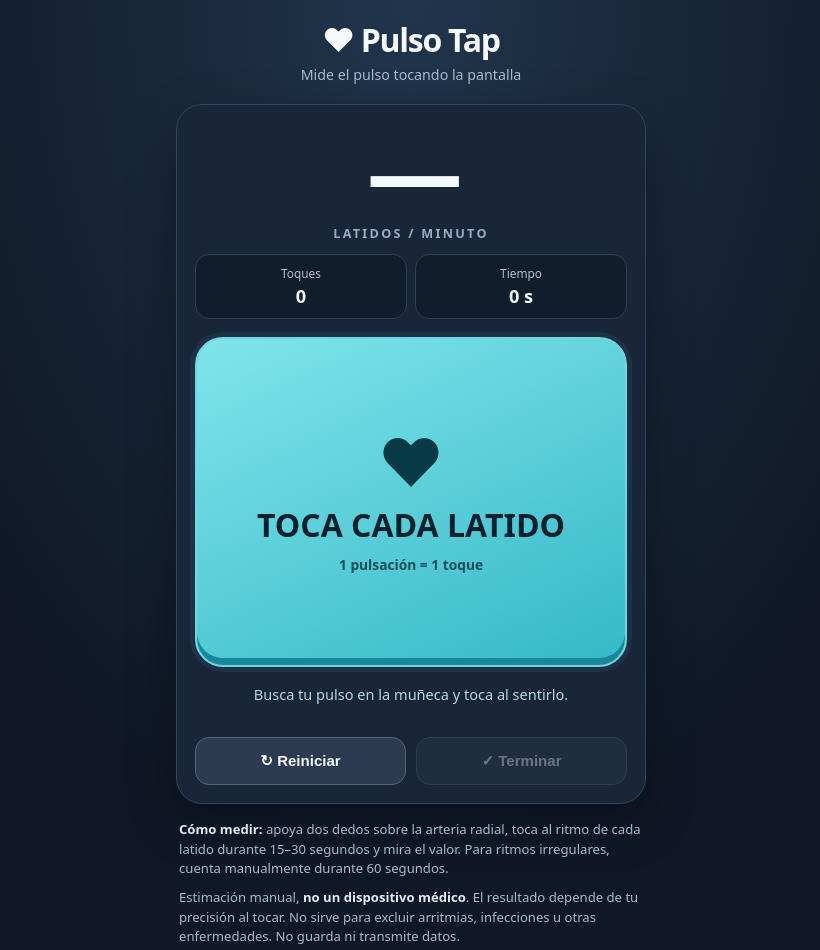
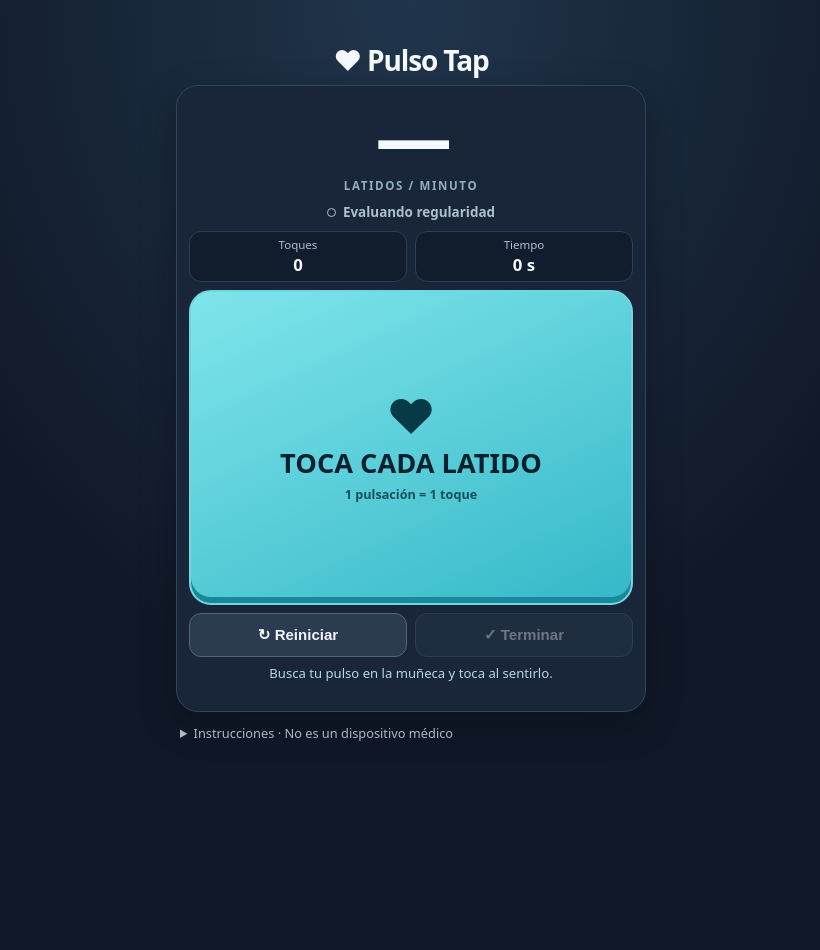
Before and after one commit to username498375/pulso-tap, a plain HTML site: page index.html in a window 1280 px wide. Shown: the whole page, without its empty margins (229-1049 px from the left). After the commit the page ends 800 px from the top, so only its background shows below. Drawn offline with Linux system fonts and the light colour scheme.

Commit message:
Compactar interfaz, mostrar regularidad y aislar cache PWA

```diff
--- a/index.html
+++ b/index.html
@@ -11,47 +11,53 @@
   <style>
     :root { color-scheme: dark; font-family: system-ui, -apple-system, BlinkMacSystemFont, "Segoe UI", sans-serif; background: #101827; color: #f5f8fd; }
     *, *::before, *::after { box-sizing: border-box; }
-    html, body { min-height: 100%; margin: 0; }
-    body { display: grid; place-items: center; padding: max(18px, env(safe-area-inset-top)) 16px max(26px, env(safe-area-inset-bottom)); background: radial-gradient(ellipse at top, #20354c 0%, #101827 62%); }
+    html, body { margin: 0; }
+    body { min-height: 100vh; min-height: 100dvh; display: flex; justify-content: center; align-items: center; padding: max(10px, env(safe-area-inset-top)) max(12px, env(safe-area-inset-right)) max(10px, env(safe-area-inset-bottom)) max(12px, env(safe-area-inset-left)); background: radial-gradient(ellipse at top, #20354c 0%, #101827 62%); }
     .app { width: min(100%, 470px); }
-    header { text-align: center; margin: 0 0 20px; }
-    h1 { margin: 0 0 4px; font-size: clamp(1.5rem, 5vw, 2rem); letter-spacing: -0.04em; }
-    .subhead { color: #a7b9ca; font-size: .89rem; margin: 0; }
-    .panel { background: #192539; border: 1px solid #31455e; border-radius: 26px; padding: 18px; box-shadow: 0 18px 50px #0005; }
-    .stat { text-align: center; min-height: 118px; display: grid; justify-content: center; align-content: center; }
-    .bpm { color: #f2f9ff; font-size: clamp(4rem, 21vw, 6rem); font-weight: 800; letter-spacing: -.08em; line-height: 1; font-variant-numeric: tabular-nums; }
-    .bpm-unit { display: block; color: #94aec4; letter-spacing: .18em; font-size: .79rem; font-weight: 700; margin-top: 5px; }
-    .signal { display: grid; grid-template-columns: 1fr 1fr; gap: 8px; margin: 12px 0 18px; }
-    .tile { background: #111c2c; border: 1px solid #2a4058; border-radius: 14px; text-align: center; padding: 10px; }
-    .tile dt { font-size: .74rem; color: #adc0d0; }
-    .tile dd { font-size: 1.14rem; font-weight: 750; margin: 3px 0 0; font-variant-numeric: tabular-nums; }
-    #tap { touch-action: manipulation; -webkit-tap-highlight-color: transparent; user-select: none; width: 100%; aspect-ratio: 1.18 / 1; max-height: 330px; border-radius: 28px; border: 2px solid #72d5df; color: #05212d; background: linear-gradient(155deg, #80e5eb, #35b8c8); box-shadow: inset 0 -7px 0 #19889a, 0 0 0 5px #4dd1df13; cursor: pointer; display: flex; align-items: center; justify-content: center; flex-direction: column; gap: 9px; transition: transform .08s ease, filter .12s ease; font: inherit; }
+    header { text-align: center; margin: 0 0 8px; }
+    h1 { margin: 0; font-size: clamp(1.35rem, 5vw, 1.75rem); line-height: 1.2; letter-spacing: -.04em; }
+    .panel { display: grid; gap: 8px; background: #192539; border: 1px solid #31455e; border-radius: 22px; padding: 12px; box-shadow: 0 12px 36px #0004; }
+    .stat { text-align: center; }
+    .bpm { color: #f2f9ff; font-size: clamp(3.25rem, 15vw, 4.8rem); font-weight: 800; letter-spacing: -.07em; line-height: 1; font-variant-numeric: tabular-nums; }
+    .bpm-unit { display: block; color: #94aec4; letter-spacing: .14em; font-size: .72rem; font-weight: 700; margin-top: 3px; }
+    .regularity { display: flex; align-items: center; justify-content: center; gap: 7px; min-height: 22px; text-align: center; color: #adc0d0; font-size: .84rem; font-weight: 650; }
+    .regularity::before { content: ""; width: 9px; height: 9px; border-radius: 50%; border: 1px solid currentColor; flex: 0 0 auto; }
+    .regularity[data-state="regular"] { color: #82e5ad; }
+    .regularity[data-state="variable"] { color: #f3d998; }
+    .regularity[data-state="regular"]::before, .regularity[data-state="variable"]::before { background: currentColor; }
+    .signal { display: grid; grid-template-columns: 1fr 1fr; gap: 8px; margin: 0; }
+    .tile { background: #111c2c; border: 1px solid #2a4058; border-radius: 12px; text-align: center; padding: 5px 8px; }
+    .tile dt { font-size: .72rem; color: #adc0d0; }
+    .tile dd { font-size: 1.05rem; font-weight: 750; margin: 1px 0 0; font-variant-numeric: tabular-nums; }
+    #tap { touch-action: manipulation; -webkit-tap-highlight-color: transparent; user-select: none; width: 100%; height: clamp(112px, calc(100vh - 370px), 315px); height: clamp(112px, calc(100dvh - 370px), 315px); border-radius: 22px; border: 2px solid #72d5df; color: #05212d; background: linear-gradient(155deg, #80e5eb, #35b8c8); box-shadow: inset 0 -6px 0 #19889a; cursor: pointer; display: flex; align-items: center; justify-content: center; flex-direction: column; gap: 4px; transition: transform .08s ease, filter .12s ease; font: inherit; }
     #tap:active, #tap.hit { transform: scale(.985); filter: brightness(1.13); }
-    #tap:focus-visible, .secondary:focus-visible { outline: 3px solid white; outline-offset: 4px; }
-    .heart { font-size: 4rem; line-height: 1; color: #073a47; }
-    #tap strong { font-size: clamp(1.45rem, 6vw, 2rem); }
-    #tap small { font-size: .86rem; color: #154e5b; font-weight: 600; }
+    #tap:focus-visible, .secondary:focus-visible, summary:focus-visible { outline: 3px solid white; outline-offset: 2px; }
+    .heart { font-size: clamp(1.9rem, 6dvh, 3.4rem); line-height: 1; color: #073a47; }
+    #tap strong { font-size: clamp(1.1rem, 5vw, 1.7rem); }
+    #tap small { font-size: .79rem; color: #154e5b; font-weight: 600; }
     #tap:disabled { filter: grayscale(.5); opacity: .7; cursor: not-allowed; }
-    .status { margin: 17px 0 13px; color: #b6d8e5; min-height: 40px; font-size: .91rem; text-align: center; }
+    .status { margin: 0; color: #b6d8e5; min-height: 2.6em; font-size: .82rem; line-height: 1.3; text-align: center; }
     .status.warn { color: #f3d998; }
-    .actions { display: grid; grid-template-columns: 1fr 1fr; gap: 10px; }
-    .secondary { touch-action: manipulation; background: #2b3b50; border: 1px solid #52667b; border-radius: 14px; color: #f4f7ff; padding: 14px 8px; font-size: .94rem; font-weight: 650; cursor: pointer; }
+    .actions { display: grid; grid-template-columns: 1fr 1fr; gap: 8px; }
+    .secondary { touch-action: manipulation; background: #2b3b50; border: 1px solid #52667b; border-radius: 12px; color: #f4f7ff; min-height: 44px; padding: 9px 6px; font-size: .94rem; font-weight: 650; cursor: pointer; }
     .secondary:disabled { opacity: .38; cursor: not-allowed; }
     .secondary:not(:disabled):active { background: #3b4e62; }
-    .notes { padding: 16px 3px 0; color: #a9bac9; font-size: .82rem; line-height: 1.5; }
-    .notes p { margin: 0 0 9px; }
+    .notes { color: #a9bac9; font-size: .8rem; line-height: 1.45; }
+    .notes summary { min-height: 44px; padding: 12px 4px; cursor: pointer; touch-action: manipulation; }
+    .notes p { margin: 0 4px 9px; }
     .notes strong { color: #e2ecf7; }
-    @media (max-height: 740px) { body { display: block; } .panel { padding: 14px; } header { margin-bottom: 12px; } #tap { max-height: 255px; } .stat { min-height: 98px; } .signal { margin: 10px 0; } }
+    @media (max-height: 520px) { body { align-items: flex-start; } .panel { gap: 6px; padding: 9px; } .bpm { font-size: clamp(2.8rem, 13vw, 3.5rem); } .heart { font-size: 1.9rem; } header { margin-bottom: 6px; } }
     @media (prefers-reduced-motion: reduce) { *, *::before, *::after { transition: none !important; } }
   </style>
 </head>
 <body>
   <main class="app">
-    <header><h1>♥ Pulso Tap</h1><p class="subhead">Mide el pulso tocando la pantalla</p></header>
+    <header><h1>♥ Pulso Tap</h1></header>
     <section class="panel" aria-label="Medidor de frecuencia cardíaca">
       <div class="stat" aria-live="polite" aria-atomic="true">
         <div id="bpm" class="bpm">—</div><span class="bpm-unit">LATIDOS / MINUTO</span>
       </div>
+      <div id="regularity" class="regularity" data-state="pending" role="status">Evaluando regularidad</div>
       <dl class="signal">
         <div class="tile"><dt>Toques</dt><dd id="taps">0</dd></div>
         <div class="tile"><dt>Tiempo</dt><dd id="elapsed">0 s</dd></div>
@@ -59,16 +65,17 @@
       <button id="tap" type="button" aria-label="Registrar un latido">
         <span class="heart" aria-hidden="true">♥</span><strong>TOCA CADA LATIDO</strong><small>1 pulsación = 1 toque</small>
       </button>
-      <p id="status" class="status" role="status" aria-live="polite">Busca tu pulso en la muñeca y toca al sentirlo.</p>
       <div class="actions">
         <button id="reset" class="secondary" type="button">↻ Reiniciar</button>
         <button id="finish" class="secondary" type="button" disabled>✓ Terminar</button>
       </div>
+      <p id="status" class="status" role="status" aria-live="polite">Busca tu pulso en la muñeca y toca al sentirlo.</p>
     </section>
-    <aside class="notes">
+    <details class="notes">
+      <summary>Instrucciones · No es un dispositivo médico</summary>
       <p><strong>Cómo medir:</strong> apoya dos dedos sobre la arteria radial, toca al ritmo de cada latido durante 15–30 segundos y mira el valor. Para ritmos irregulares, cuenta manualmente durante 60 segundos.</p>
       <p>Estimación manual, <strong>no un dispositivo médico</strong>. El resultado depende de tu precisión al tocar. No sirve para excluir arritmias, infecciones u otras enfermedades. No guarda ni transmite datos.</p>
-    </aside>
+    </details>
   </main>
   <script>
     (() => {
@@ -76,6 +83,7 @@
       const byId = id => document.getElementById(id);
       const bpmEl = byId('bpm'), tapsEl = byId('taps'), timeEl = byId('elapsed');
       const tapBtn = byId('tap'), resetBtn = byId('reset'), finishBtn = byId('finish'), statusEl = byId('status');
+      const regularityEl = byId('regularity');
       let times = [], finished = false, tick = null, lastEstimate = null;
 
       function median(data) {
@@ -93,6 +101,13 @@
         const bpm = Math.round(60000 / m);
         return { bpm, variable: gaps.length >= 5 && spread > .13 };
       }
+      function renderRegularity(current) {
+        // Five intervals (six taps) are needed by the existing variability criterion.
+        const state = !current || times.length < 6 ? 'pending' : current.variable ? 'variable' : 'regular';
+        const label = state === 'pending' ? 'Evaluando regularidad' : state === 'variable' ? 'Cadencia variable' : 'Cadencia regular';
+        if (regularityEl.dataset.state !== state) regularityEl.dataset.state = state;
+        if (regularityEl.textContent !== label) regularityEl.textContent = label;
+      }
       function setStatus(message, warn = false) {
         statusEl.textContent = message;
         statusEl.classList.toggle('warn', warn);
@@ -107,21 +122,22 @@
         } else updateTime();
         const current = estimate();
         lastEstimate = current;
+        renderRegularity(current);
         bpmEl.textContent = current ? String(current.bpm) : '—';
         finishBtn.disabled = !current || finished;
         tapBtn.disabled = finished;
         if (finished) {
-          setStatus(current ? `Medición finalizada: aproximadamente ${current.bpm} lpm.` : 'Medición terminada.');
+          setStatus(current?.variable ? 'Medición finalizada. Repite o cuenta 60 s.' : 'Medición finalizada.', Boolean(current?.variable));
         } else if (times.length === 0) {
           setStatus('Busca tu pulso en la muñeca y toca al sentirlo.');
         } else if (!current) {
           setStatus(`Continúa: faltan ${4 - times.length} toque(s) para la primera estimación.`);
         } else if (current.variable) {
-          setStatus(`Cadencia variable: ${current.bpm} lpm orientativos. Repite o cuenta 60 s.`, true);
+          setStatus('Resultado orientativo. Repite o cuenta 60 s.', true);
         } else if (times.length < 8) {
           setStatus('Estimación preliminar. Sigue tocando para mejorarla.');
         } else {
-          setStatus('Estimación en tiempo real. Continúa 15–30 s y pulsa Terminar.');
+          setStatus('Continúa 15–30 s y pulsa Terminar.');
         }
       }
       function reset(message = null) {
@@ -135,19 +151,20 @@
       function recordTap() {
         if (finished) return;
         const now = performance.now();
+        let restarted = false;
         if (times.length) {
           const gap = now - times[times.length - 1];
           if (gap < 250) { setStatus('Toque muy rápido (<250 ms): ignorado.', true); return; }
-          if (gap > 2500) { times = []; setStatus('Pausa larga: nueva medición.'); }
+          if (gap > 2500) { times = []; restarted = true; }
         }
         times.push(now);
         if (!tick) tick = setInterval(() => { if (!finished) updateTime(); }, 250);
-        if (typeof navigator.vibrate === 'function') navigator.vibrate(12);
         tapBtn.classList.remove('hit');
         void tapBtn.offsetWidth;
         tapBtn.classList.add('hit');
         window.setTimeout(() => tapBtn.classList.remove('hit'), 95);
         render();
+        if (restarted) setStatus('Pausa larga: nueva medición.');
       }
       tapBtn.addEventListener('click', recordTap);
       resetBtn.addEventListener('click', () => reset());
```
Also changed, not shown: sw.js (+30 -6 lines), 1 other file.
